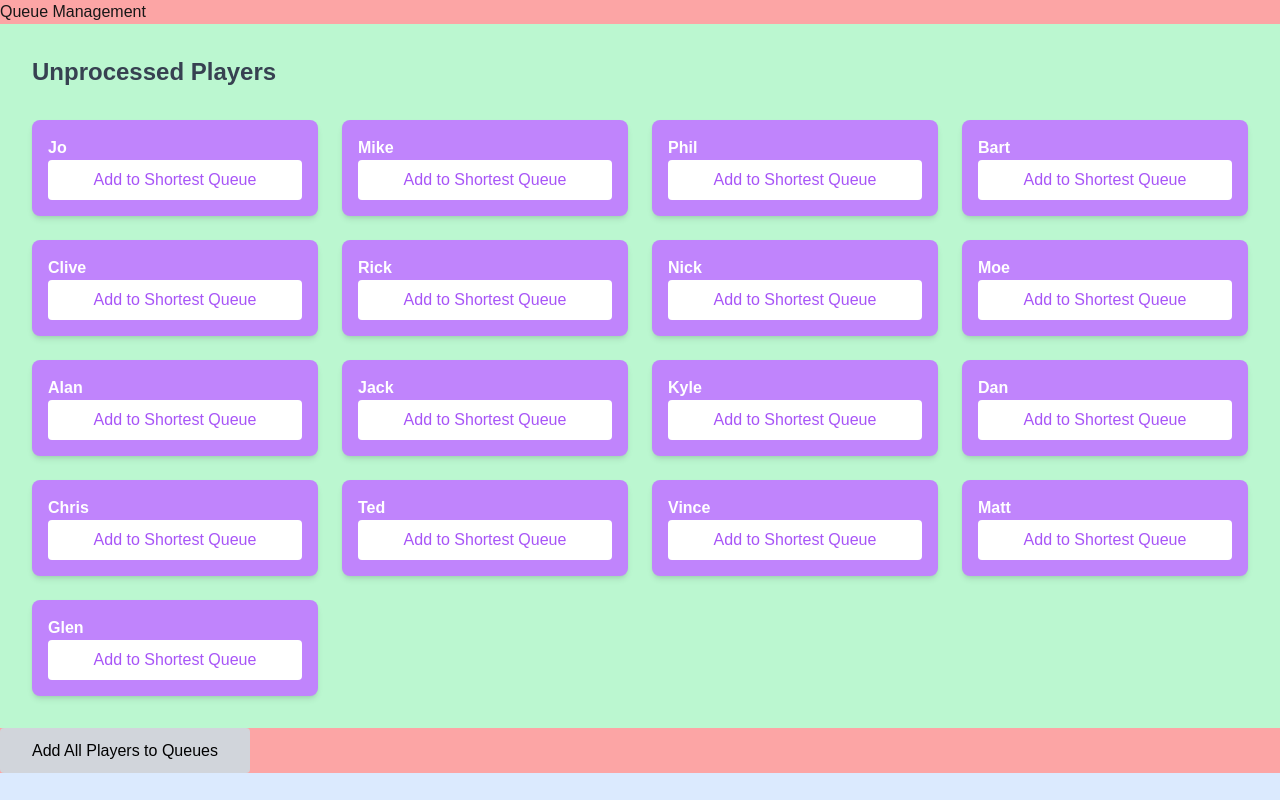
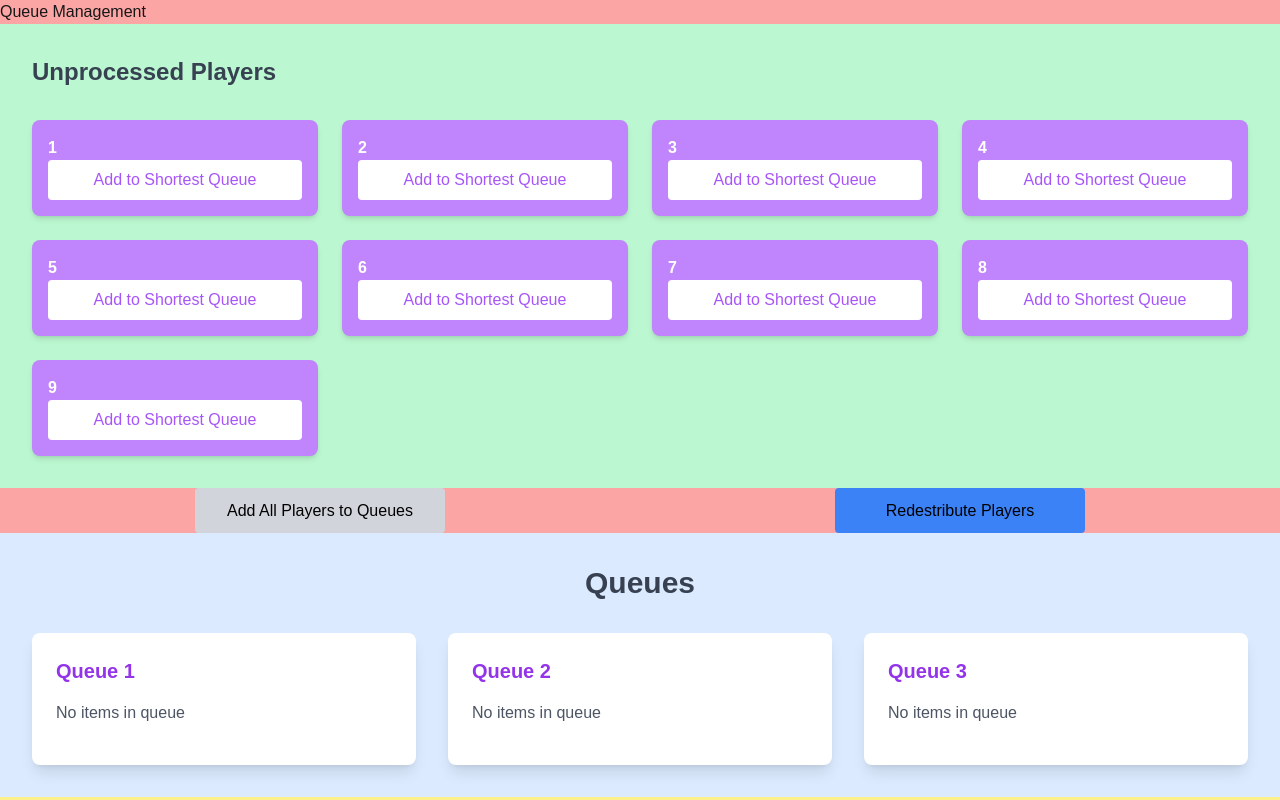
Before and after one commit to liskov-projects/q-manager, a Next.js app: page / in a window 1280 px wide. Shown: the top 800 px of the page. Built offline with nearby package versions, Linux system fonts and the light colour scheme.

Commit message:
initial steps on integrating redestributeQueues function

```diff
--- a/src/app/page.tsx
+++ b/src/app/page.tsx
@@ -33,8 +33,8 @@ type Queue = {
 const initialQueues: Queue[] = [
   {queueName: "1", queueItems: [], id: "0987"},
   {queueName: "2", queueItems: [], id: "1234"},
-  {queueName: "3", queueItems: [], id: "5678"},
-  {queueName: "4", queueItems: [], id: "4321"}
+  {queueName: "3", queueItems: [], id: "5678"}
+  // {queueName: "4", queueItems: [], id: "4321"}
 ];
 
 // Initialize players with assignedToQueue property
@@ -48,12 +48,14 @@ const App = () => {
   const [queues, setQueues] = useState<Queue[]>(initialQueues);
   const [players, setPlayers] = useState<Player[]>(playersUpdated);
 
-  // NOTE: seems to work
+  // FIXME:
   const addItemToShortestQueue = async (itemId: string) => {
     // Find the item based on itemId
     const itemToUpdate = players.find(player => player.id === itemId);
 
-    console.log(itemToUpdate);
+    // console.log(itemToUpdate);
+    // this is a tempQ item
+    // console.log(itemId);
 
     if (!itemToUpdate) {
       console.error("Item not found");
@@ -69,8 +71,8 @@ const App = () => {
       assignedToQueue: true
     };
 
-    console.log("UPDATED ITEM");
-    console.log(updatedItem);
+    // console.log("UPDATED ITEM");
+    // console.log(updatedItem);
 
     shortestQueue.queueItems.push(updatedItem);
 
@@ -81,34 +83,34 @@ const App = () => {
       return queue;
     });
 
-    console.log("NEW QUEUES");
-    console.log(newQueues);
+    // console.log("NEW QUEUES");
+    // console.log(newQueues);
 
     setPlayers(prevPlayers =>
       prevPlayers.map(player => (player.id === itemId ? updatedItem : player))
     );
     // console.log("NEW PLAYERS");
-    // console.log(newPlayers);
+    // console.log(players);
 
     // do the same as with Players?
     await setQueues(newQueues);
   };
 
-  // UPDATED: current bug
+  // don't need async await?
   async function addAllToQueues(items: Player[]) {
     //get how many items in a queue
     // const totalItems = items.length;
-
+    console.log("these are items:", items);
     // for (let i = 0; i < totalItems; i++) {
     // const newItems = items.map(async item => {
     for (const item of items) {
       if (!item.assignedToQueue) {
         // doesn't update the state properly
-        // item.assignedToQueue = true;
-        console.log("SENDING ITEM TO QUEUE");
-        console.log(item);
-        console.log("CURRENT QUEUEs");
-        console.log(queues);
+        item.assignedToQueue = true;
+        // console.log("SENDING ITEM TO QUEUE");
+        // console.log(item);
+        // console.log("CURRENT QUEUEs");
+        // console.log(queues);
         await addItemToShortestQueue(item.id);
       }
     }
@@ -159,6 +161,81 @@ const App = () => {
     setQueues(newQueues);
   };
 
+  // REVIEW: potential trouble with state update
+  //seems to work | candidate to go into utils file
+  // function queueSlicer(queues) {
+  //   // console.log("these are queues entering queueSlicer", queues);
+  //   const shortestQueue = findShortestQueue(queues);
+  //   // console.log("these this is the shortest q", shortestQueue);
+
+  //   const idxStart = shortestQueue.queueItems.length;
+  //   // console.log(
+  //   //   "these this is the IDX to use to slice (shortest q length)",
+  //   //   idxStart
+  //   // );
+
+  //   const slicedCollection = [];
+  //   const stumps = [];
+  //   for (let i = 0; i < queues.length; i++) {
+  //     slicedCollection.push(queues[i].queueItems.slice(idxStart));
+  //     stumps.push(queues[i].queueItems.slice(0, idxStart));
+  //   }
+  //   console.log("SLICER stumps are: ", stumps);
+  //   console.log("SLICER slicedCollectios are: ", slicedCollection);
+
+  //   return {stumps, slicedCollection};
+  // }
+
+  // NEW:
+  function redestributeQueues(queues) {
+    console.log("these are queues entering redistributor", queues);
+    const shortestQueue = findShortestQueue(queues);
+    console.log("these this is the shortest q", shortestQueue);
+
+    const idxStart = shortestQueue.queueItems.length;
+    console.log(
+      "these this is the IDX to use to slice (shortest q length)",
+      idxStart
+    );
+
+    const slicedCollection = [];
+    const stumps = [];
+
+    for (let i = 0; i < queues.length; i++) {
+      console.log("queue at idx ", queues[i].queueItems);
+      const itemToAdd = queues[i].queueItems.slice(idxStart);
+      console.log("item to push ", itemToAdd);
+      slicedCollection.push(itemToAdd);
+      // works as expected
+      stumps.push(queues[i].queueItems.slice(0, idxStart));
+    }
+
+    console.log("stumps are: ", stumps);
+    console.log("slicedCollectios are: ", slicedCollection);
+
+    const tempQ = [];
+    // runs if there's someone left in the any of the slices
+    while (slicedCollection.some(q => q.length > 0)) {
+      // for every sliceCollection if it's not empty run .shift & .push into tempQ
+      for (let i = 0; i < slicedCollection.length; i++) {
+        if (slicedCollection[i].length > 0) {
+          const itemToPush = slicedCollection[i].shift();
+          tempQ.push(itemToPush);
+        }
+      }
+    }
+    //this is what we expect to have & in the right order
+    console.log("tempQ", tempQ);
+
+    setQueues(prevQueues =>
+      prevQueues.map((queue, idx) => ({
+        ...queue, // Preserve other properties (queueName, id, etc.)
+        queueItems: stumps[idx] // Set the updated items
+      }))
+    );
+    // addAllToQueues(tempQ, stumps);
+  }
+
   return (
     <div className="flex flex-col bg-red-300">
       <h1>Queue Management</h1>
@@ -176,7 +253,7 @@ const App = () => {
         />
         {/* <Players players={players} addItemToShortestQueue={addItemToShortestQueue}/> */}
       </div>
-
+      <div className="flex flex-row justify-around">
         <button
           className="bg-gray-300 text-black py-2 h-[45px] w-[250px] px-4 rounded"
           onClick={() => {
@@ -186,6 +263,16 @@ const App = () => {
           }}>
           Add All Players to Queues
         </button>
+        <button
+          className="bg-blue-500 text-black py-2 h-[45px] w-[250px] px-4 rounded"
+          onClick={() => {
+            // will do queues redestribution
+            // console.log("clicked");
+            redestributeQueues(queues);
+          }}>
+          Redestribute Players
+        </button>
+      </div>
 
       <div className=" p-8 bg-blue-100">
         {/* Header */}
--- a/src/data/players.js
+++ b/src/data/players.js
@@ -1,22 +1,21 @@
 // get rid of id before feeding into Mongo
 const players = [
-  {id: "1", name: "Jo", category: "male", phoneNumber: "0495 333 222"},
-  {id: "2", name: "Mike", category: "male", phoneNumber: "0495 321 123"},
-  {id: "3", name: "Phil", category: "male", phoneNumber: "0455 535 321"},
-  {id: "4", name: "Bart", category: "female", phoneNumber: "0465 565 623"},
-  {id: "5", name: "Clive", category: "female", phoneNumber: "0444 434 341"},
-  {id: "6", name: "Rick", category: "male", phoneNumber: "0455 905 900"},
-  {id: "7", name: "Nick", category: "male", phoneNumber: "0475 396 099"},
-  {id: "8", name: "Moe", category: "male", phoneNumber: "0434 335 654"},
-  {id: "9", name: "Alan", category: "male", phoneNumber: "0484 392 201"},
-  {id: "10", name: "Jack", category: "male", phoneNumber: "0465 478 512"},
-  {id: "11", name: "Kyle", category: "male", phoneNumber: "0493 372 282"},
-  {id: "12", name: "Dan", category: "male", phoneNumber: "0433 562 728"},
-  {id: "13", name: "Chris", category: "male", phoneNumber: "0462 563 487"},
-  {id: "14", name: "Ted", category: "male", phoneNumber: "0485 903 773"},
-  {id: "15", name: "Vince", category: "male", phoneNumber: "0466 839 281"},
-  {id: "16", name: "Matt", category: "male", phoneNumber: "0472 493 150"},
-  {id: "17", name: "Glen", category: "male", phoneNumber: "0456 783 218"}
+  {id: "1", name: "1", category: "male", phoneNumber: "0495 333 222"},
+  {id: "2", name: "2", category: "male", phoneNumber: "0495 321 123"},
+  {id: "3", name: "3", category: "male", phoneNumber: "0455 535 321"},
+  {id: "4", name: "4", category: "female", phoneNumber: "0444 434 341"},
+  {id: "5", name: "5", category: "male", phoneNumber: "0455 905 900"},
+  {id: "6", name: "6", category: "male", phoneNumber: "0475 396 099"},
+  {id: "7", name: "7", category: "male", phoneNumber: "0434 335 654"},
+  {id: "8", name: "8", category: "male", phoneNumber: "0484 392 201"},
+  {id: "9", name: "9", category: "male", phoneNumber: "0465 478 512"}
+  //   {id: "11", name: "Kyle", category: "male", phoneNumber: "0493 372 282"},
+  //   {id: "12", name: "Dan", category: "male", phoneNumber: "0433 562 728"},
+  //   {id: "13", name: "Chris", category: "male", phoneNumber: "0462 563 487"},
+  //   {id: "14", name: "Ted", category: "male", phoneNumber: "0485 903 773"},
+  //   {id: "15", name: "Vince", category: "male", phoneNumber: "0466 839 281"}
+  //   {id: "16", name: "Matt", category: "male", phoneNumber: "0472 493 150"},
+  //   {id: "17", name: "Glen", category: "male", phoneNumber: "0456 783 218"}
   // {id: 18, name: "Paul", category: "male", phoneNumber: "0468 224 342"},
   // {id: 19, name: "Sean", category: "male", phoneNumber: "0457 558 924"},
   // {id: 20, name: "Tom", category: "male", phoneNumber: "0476 329 810"},
```
Lines whose indentation alone changed are shown as unchanged.
